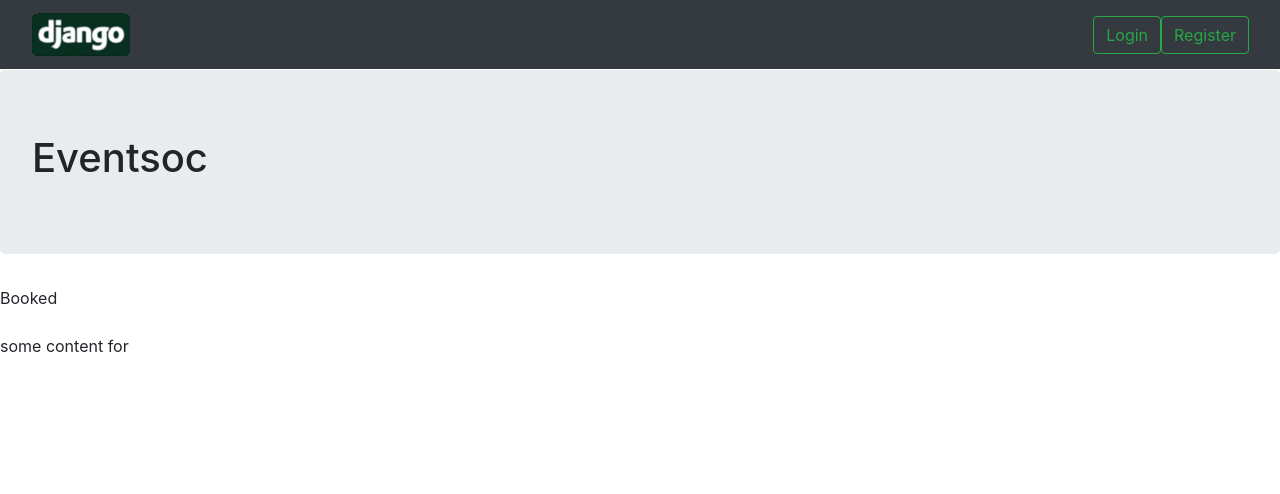
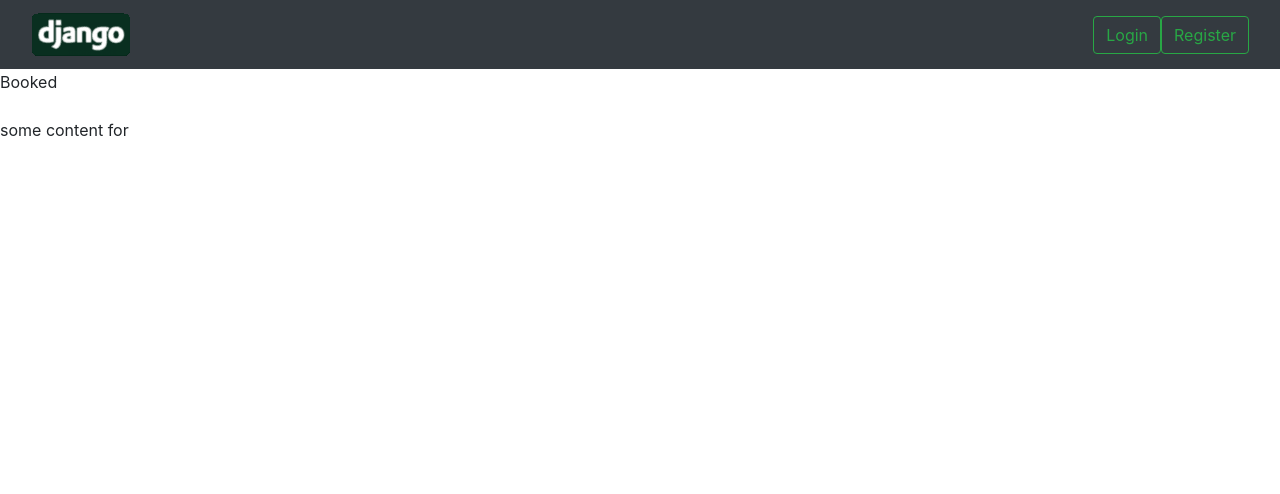
Before and after one commit to functionOverlord/eventsoc, a Django app: page /booked/ in a window 1280 px wide. Shown: the top 494 px of the page. Run offline with Django 3.2, Linux system fonts and the light colour scheme; some libraries are stand-ins or nearby versions.

Commit message:
removed migrations and jumbotron

```diff
--- a/templates/eventsoc/base.html
+++ b/templates/eventsoc/base.html
@@ -16,10 +16,6 @@
             body {
                 padding-top: 70px;
             }
-            .carousel-inner img {
-                width: 100%;
-                height: 100%;
-            }
         </style>
 
         <!-- Add any custom stylesheet here -->
@@ -34,11 +30,6 @@
     </head>
 
     <body>
-        <div class="jumbotron">
-            <h1>Eventsoc</h1>
-        </div>
-
-
         <nav class="navbar navbar-expand-md navbar-dark bg-dark fixed-top">
 
             <div class="container-fluid">
@@ -96,6 +87,7 @@
 
 
         <!-- Optional JavaScript -->
+
         <!-- jQuery first, then Popper.js, then Bootstrap JS -->
         <script src="https://code.jquery.com/jquery-3.2.1.slim.min.js" integrity="sha384-KJ3o2DKtIkvYIK3UENzmM7KCkRr/rE9/Qpg6aAZGJwFDMVNA/GpGFF93hXpG5KkN" crossorigin="anonymous"></script>
         <script src="https://cdnjs.cloudflare.com/ajax/libs/popper.js/1.12.9/umd/popper.min.js" integrity="sha384-ApNbgh9B+Y1QKtv3Rn7W3mgPxhU9K/ScQsAP7hUibX39j7fakFPskvXusvfa0b4Q" crossorigin="anonymous"></script>
```
Also changed, not shown: eventsoc/migrations/__init__.py (deleted).
